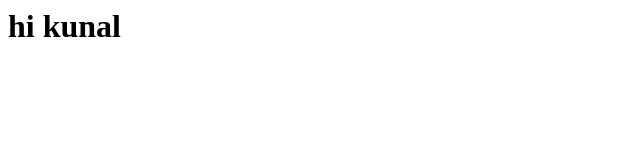
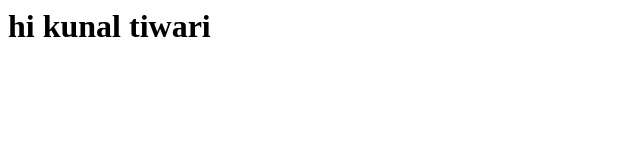
Before and after one commit to kuntiwari1/demoStaticWebdemo, a plain HTML site: page index.html in a window 1280 px wide. Shown: the whole page, without its empty margins (0-640 px from the left). Drawn offline with Linux system fonts and the light colour scheme.

Commit message:
Update index.html

```diff
--- a/index.html
+++ b/index.html
@@ -1 +1 @@
-<h1>hi kunal</h1>
+<h1>hi kunal tiwari</h1>
```
